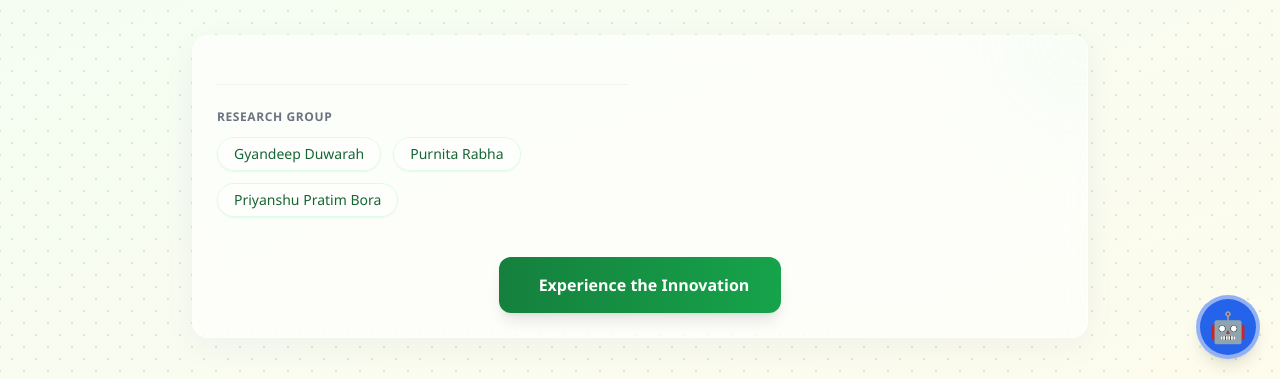
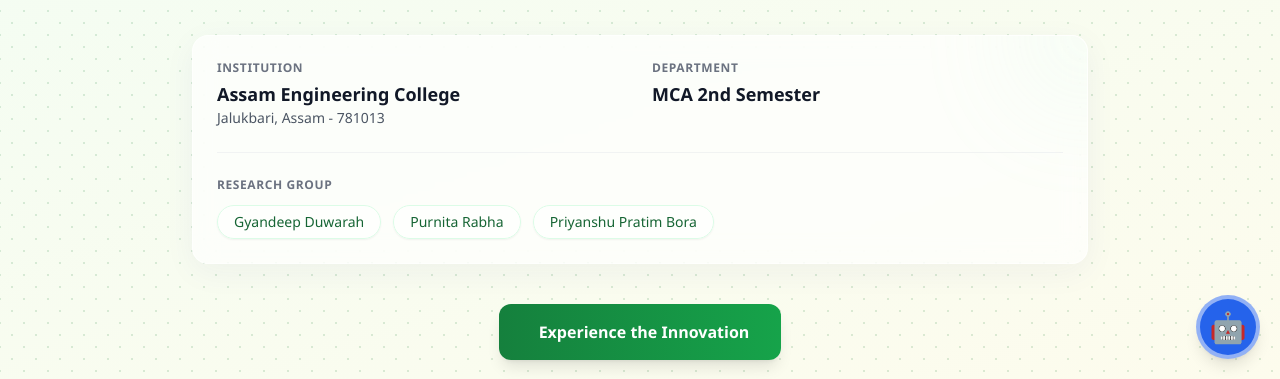
Before and after one commit to codewithgyan467/farmingprototype, a plain HTML site: page index.html in a window 1280 px wide. Shown: the part 421-800 px from the top of the page. Drawn offline with nearby package versions, Linux system fonts and the light colour scheme; some icons are missing.

Commit message:
edit college

```diff
--- a/index.html
+++ b/index.html
@@ -259,7 +259,16 @@
                 <div class="absolute top-0 right-0 w-24 h-24 bg-green-200 rounded-full blur-3xl opacity-30 -translate-y-1/2 translate-x-1/2"></div>
 
                 <div class="grid grid-cols-1 md:grid-cols-2 gap-6 relative z-10">
-
+                    <div>
+                        <p class="text-xs font-bold text-gray-500 uppercase tracking-wider mb-1">Institution</p>
+                        <p class="font-bold text-gray-900 text-lg">Assam Engineering College</p>
+                        <p class="text-sm text-gray-600">Jalukbari, Assam - 781013</p>
+                    </div>
+                    <div>
+                        <p class="text-xs font-bold text-gray-500 uppercase tracking-wider mb-1">Department</p>
+                        <p class="font-bold text-gray-900 text-lg">MCA 2nd Semester</p>
+                    </div>
+                </div>
                 <div class="mt-6 pt-6 border-t border-gray-200/50 relative z-10">
                     <p class="text-xs font-bold text-gray-500 uppercase tracking-wider mb-3">Research Group</p>
                     <div class="flex flex-wrap gap-3">
```
